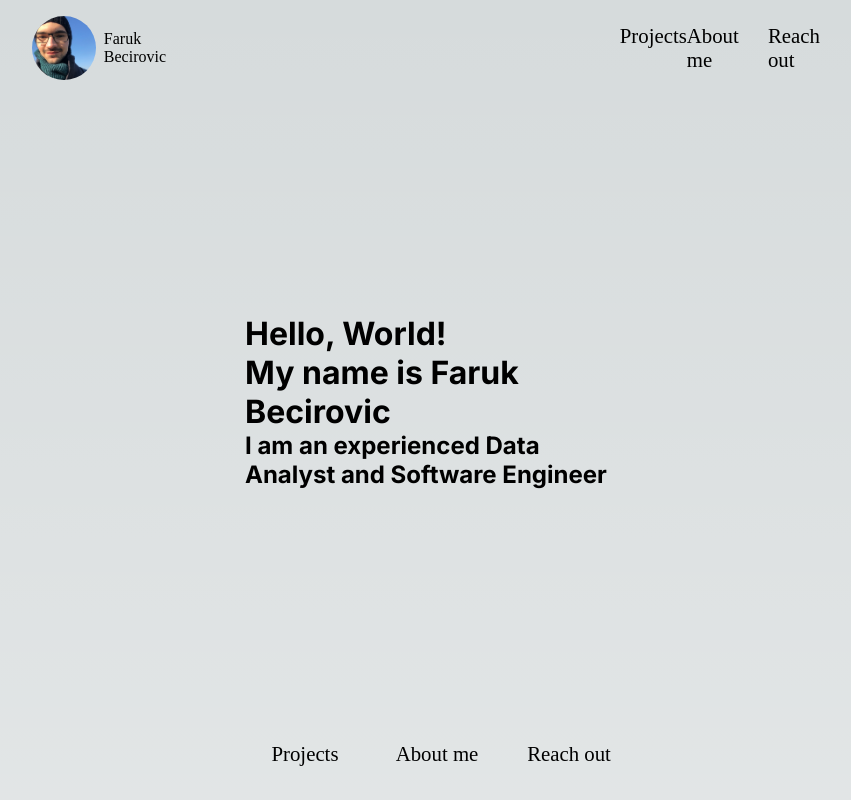
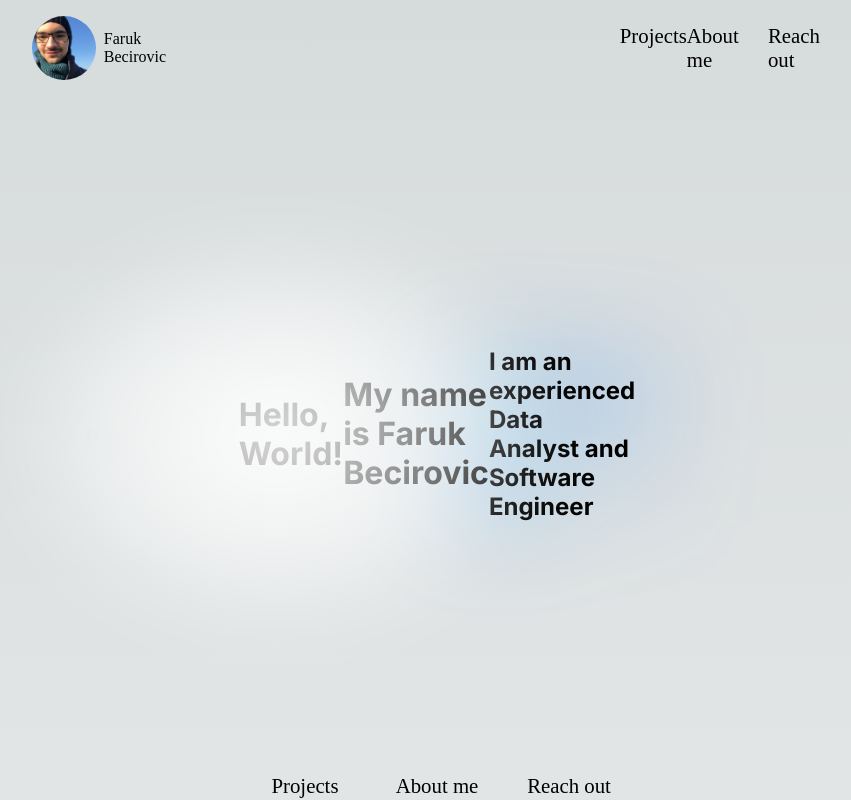
Before and after one commit to faruk-becirovic/faruk, a Next.js app: page / in a window 1280 px wide. Shown: the top 800 px of the page, without its empty margins (203-1054 px from the left). Built offline with nearby package versions, Linux system fonts and the light colour scheme.

Commit message:
Added links

```diff
--- a/components/landing.tsx
+++ b/components/landing.tsx
@@ -4,7 +4,7 @@ import styles from '../styles/Home.module.css'
 export default function Landing(props) {
     return (
         <div className={props.className} id={props.id}>
-            <div className={styles.landingText}>
+            <div className={styles.center}>
                 <h1 className={props.text}>Hello, World!</h1>
                 <h1 className={props.text}>My name is Faruk Becirovic</h1>
                 <h2 className={props.text}>I am an experienced Data Analyst and Software Engineer</h2>
--- a/components/layout.tsx
+++ b/components/layout.tsx
@@ -1,9 +1,12 @@
+import Footer from "./footer";
+import Navigation from "./navbar";
 
-export default function Layout() {
-    let str = "Hello, World!"
+export default function Layout(props) {
     return (
-        <>
-            <div>{str} < /div>
-                < />
-                );
+        <div>
+            <Navigation />
+            {props.children}
+            <Footer />
+        </div>
+    );
 }
--- a/pages/_app.tsx
+++ b/pages/_app.tsx
@@ -2,5 +2,5 @@ import '../styles/globals.css'
 import type { AppProps } from 'next/app'
 
 export default function App({ Component, pageProps }: AppProps) {
-  return <Component {...pageProps} />
+    return <Component {...pageProps} />
 }
--- a/pages/index.tsx
+++ b/pages/index.tsx
@@ -5,10 +5,8 @@ import styles from '../styles/Home.module.css'
 
 import Layout from '../components/layout';
 import Landing from '../components/landing';
-import Navigation from '../components/navbar';
 import Projects from '../components/projects';
 import About from '../components/about';
-import Footer from '../components/footer';
 
 const inter = Inter({ subsets: ['latin'] })
 
@@ -16,12 +14,18 @@ export default function Home() {
     return (
         <>
             <Head>
-                <title>Create Next App</title>
-                <meta name="description" content="Generated by create next app" />
-                <meta name="viewport" content="width=device-width, initial-scale=1" />
+                <title>Faruk Becirovic</title>
+                <meta
+                    name="description"
+                    content="Generated by create next app"
+                />
+                <meta
+                    name="viewport"
+                    content="width=device-width, initial-scale=1"
+                />
                 <link rel="icon" href="/favicon.ico" />
             </Head>
-            <Navigation className={styles.navigation} />
+            <Layout>
                 <main className={styles.main}>
                     <Landing
                         id="home"
@@ -35,7 +39,7 @@ export default function Home() {
                         card={styles.card}
                     />
                 </main>
-            <Footer />
+            </Layout>
         </>
     )
 }
```
Lines whose indentation alone changed are shown as unchanged.
